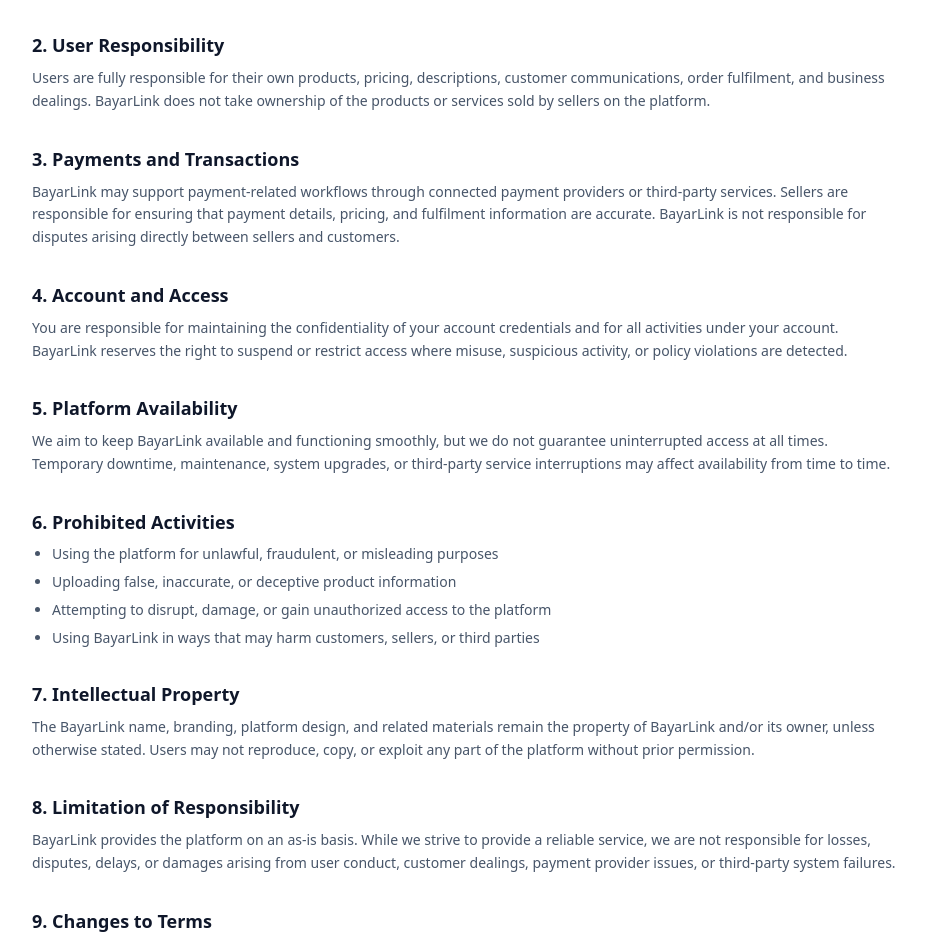
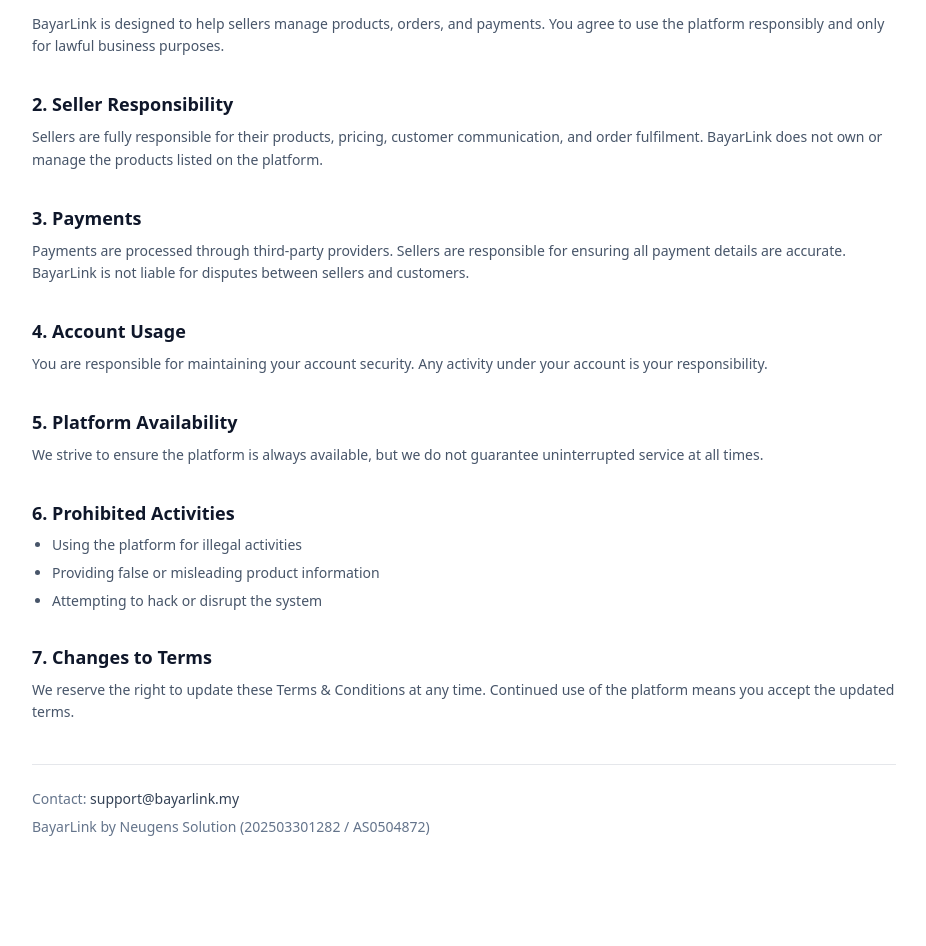
Before and after one commit to maizhakimm/pay-link, a Next.js app: page /terms in a window 1280 px wide. Shown: the part 320-1266 px from the top of the page, without its empty margins (176-1102 px from the left). After the commit the page ends 1221 px from the top, so only its background shows below. Built offline with nearby package versions, Linux system fonts and the light colour scheme.

Commit message:
Update page.tsx

```diff
--- a/src/app/terms/page.tsx
+++ b/src/app/terms/page.tsx
@@ -2,134 +2,103 @@
 
 export default function TermsPage() {
   return (
-    <main className="max-w-4xl mx-auto px-4 py-16">
-      <h1 className="text-3xl font-bold mb-2 text-slate-900">
+    <>
+      <SimpleHeader />
+
+      <main className="mx-auto max-w-4xl px-4 py-12 sm:py-16">
+        <h1 className="mb-2 text-3xl font-bold text-slate-900">
           Terms & Conditions
         </h1>
 
-      <p className="text-sm text-slate-500 mb-8">
+        <p className="mb-8 text-sm text-slate-500">
           Last updated: {new Date().getFullYear()}
         </p>
 
         <section className="mb-8">
-        <p className="text-sm text-slate-600 leading-relaxed">
+          <p className="text-sm leading-relaxed text-slate-600">
             Welcome to BayarLink. These Terms & Conditions govern your access to
-          and use of the BayarLink platform. By accessing or using BayarLink,
-          you agree to be bound by these terms.
+            and use of the BayarLink platform. By using this platform, you agree
+            to comply with these terms.
           </p>
         </section>
 
         <section className="mb-8">
-        <h2 className="text-lg font-semibold text-slate-900 mb-2">
+          <h2 className="mb-2 text-lg font-semibold text-slate-900">
             1. Use of Platform
           </h2>
-        <p className="text-sm text-slate-600 leading-relaxed">
-          BayarLink is provided as a platform to help sellers manage products,
-          orders, and payment-related workflows. You agree to use the platform
-          only for lawful business purposes and in a manner that does not harm
-          the platform, its users, or third parties.
+          <p className="text-sm leading-relaxed text-slate-600">
+            BayarLink is designed to help sellers manage products, orders, and
+            payments. You agree to use the platform responsibly and only for
+            lawful business purposes.
           </p>
         </section>
 
         <section className="mb-8">
-        <h2 className="text-lg font-semibold text-slate-900 mb-2">
-          2. User Responsibility
+          <h2 className="mb-2 text-lg font-semibold text-slate-900">
+            2. Seller Responsibility
           </h2>
-        <p className="text-sm text-slate-600 leading-relaxed">
-          Users are fully responsible for their own products, pricing,
-          descriptions, customer communications, order fulfilment, and business
-          dealings. BayarLink does not take ownership of the products or
-          services sold by sellers on the platform.
+          <p className="text-sm leading-relaxed text-slate-600">
+            Sellers are fully responsible for their products, pricing, customer
+            communication, and order fulfilment. BayarLink does not own or manage
+            the products listed on the platform.
           </p>
         </section>
 
         <section className="mb-8">
-        <h2 className="text-lg font-semibold text-slate-900 mb-2">
-          3. Payments and Transactions
+          <h2 className="mb-2 text-lg font-semibold text-slate-900">
+            3. Payments
           </h2>
-        <p className="text-sm text-slate-600 leading-relaxed">
-          BayarLink may support payment-related workflows through connected
-          payment providers or third-party services. Sellers are responsible for
-          ensuring that payment details, pricing, and fulfilment information are
-          accurate. BayarLink is not responsible for disputes arising directly
-          between sellers and customers.
+          <p className="text-sm leading-relaxed text-slate-600">
+            Payments are processed through third-party providers. Sellers are
+            responsible for ensuring all payment details are accurate. BayarLink
+            is not liable for disputes between sellers and customers.
           </p>
         </section>
 
         <section className="mb-8">
-        <h2 className="text-lg font-semibold text-slate-900 mb-2">
-          4. Account and Access
+          <h2 className="mb-2 text-lg font-semibold text-slate-900">
+            4. Account Usage
           </h2>
-        <p className="text-sm text-slate-600 leading-relaxed">
-          You are responsible for maintaining the confidentiality of your
-          account credentials and for all activities under your account.
-          BayarLink reserves the right to suspend or restrict access where
-          misuse, suspicious activity, or policy violations are detected.
+          <p className="text-sm leading-relaxed text-slate-600">
+            You are responsible for maintaining your account security. Any
+            activity under your account is your responsibility.
           </p>
         </section>
 
         <section className="mb-8">
-        <h2 className="text-lg font-semibold text-slate-900 mb-2">
+          <h2 className="mb-2 text-lg font-semibold text-slate-900">
             5. Platform Availability
           </h2>
-        <p className="text-sm text-slate-600 leading-relaxed">
-          We aim to keep BayarLink available and functioning smoothly, but we do
-          not guarantee uninterrupted access at all times. Temporary downtime,
-          maintenance, system upgrades, or third-party service interruptions may
-          affect availability from time to time.
+          <p className="text-sm leading-relaxed text-slate-600">
+            We strive to ensure the platform is always available, but we do not
+            guarantee uninterrupted service at all times.
           </p>
         </section>
 
         <section className="mb-8">
-        <h2 className="text-lg font-semibold text-slate-900 mb-2">
+          <h2 className="mb-2 text-lg font-semibold text-slate-900">
             6. Prohibited Activities
           </h2>
-        <ul className="list-disc pl-5 text-sm text-slate-600 space-y-2">
-          <li>Using the platform for unlawful, fraudulent, or misleading purposes</li>
-          <li>Uploading false, inaccurate, or deceptive product information</li>
-          <li>Attempting to disrupt, damage, or gain unauthorized access to the platform</li>
-          <li>Using BayarLink in ways that may harm customers, sellers, or third parties</li>
+          <ul className="list-disc pl-5 space-y-2 text-sm text-slate-600">
+            <li>Using the platform for illegal activities</li>
+            <li>Providing false or misleading product information</li>
+            <li>Attempting to hack or disrupt the system</li>
           </ul>
         </section>
 
-      <section className="mb-8">
-        <h2 className="text-lg font-semibold text-slate-900 mb-2">
-          7. Intellectual Property
+        <section className="mb-10">
+          <h2 className="mb-2 text-lg font-semibold text-slate-900">
+            7. Changes to Terms
           </h2>
-        <p className="text-sm text-slate-600 leading-relaxed">
-          The BayarLink name, branding, platform design, and related materials
-          remain the property of BayarLink and/or its owner, unless otherwise
-          stated. Users may not reproduce, copy, or exploit any part of the
-          platform without prior permission.
-        </p>
-      </section>
-
-      <section className="mb-8">
-        <h2 className="text-lg font-semibold text-slate-900 mb-2">
-          8. Limitation of Responsibility
-        </h2>
-        <p className="text-sm text-slate-600 leading-relaxed">
-          BayarLink provides the platform on an as-is basis. While we strive to
-          provide a reliable service, we are not responsible for losses,
-          disputes, delays, or damages arising from user conduct, customer
-          dealings, payment provider issues, or third-party system failures.
-        </p>
-      </section>
-
-      <section className="mb-10">
-        <h2 className="text-lg font-semibold text-slate-900 mb-2">
-          9. Changes to Terms
-        </h2>
-        <p className="text-sm text-slate-600 leading-relaxed">
-          We reserve the right to update or revise these Terms & Conditions at
-          any time. Continued use of the platform after changes are posted means
-          that you accept the updated terms.
+          <p className="text-sm leading-relaxed text-slate-600">
+            We reserve the right to update these Terms & Conditions at any time.
+            Continued use of the platform means you accept the updated terms.
           </p>
         </section>
 
         <div className="border-t pt-6 text-sm text-slate-500">
           <p>
-          If you have any questions, please contact us at{" "}
+            Contact:{" "}
             <span className="font-medium text-slate-700">
               support@bayarlink.my
             </span>
@@ -140,5 +109,6 @@
           </p>
         </div>
       </main>
+    </>
   )
 }
```
Lines whose indentation alone changed are shown as unchanged.
